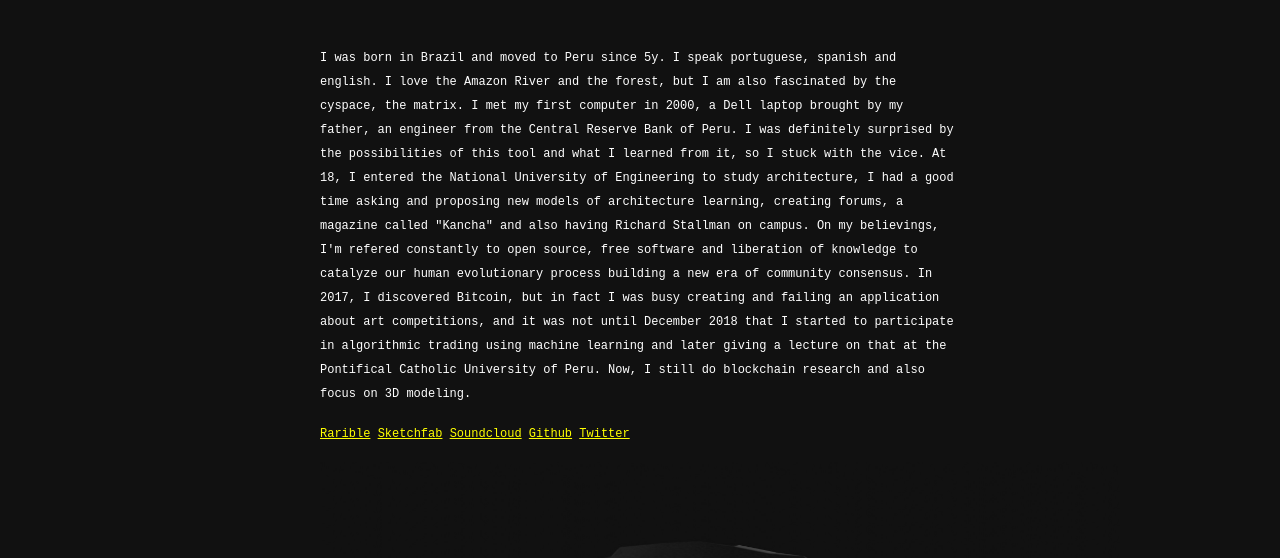
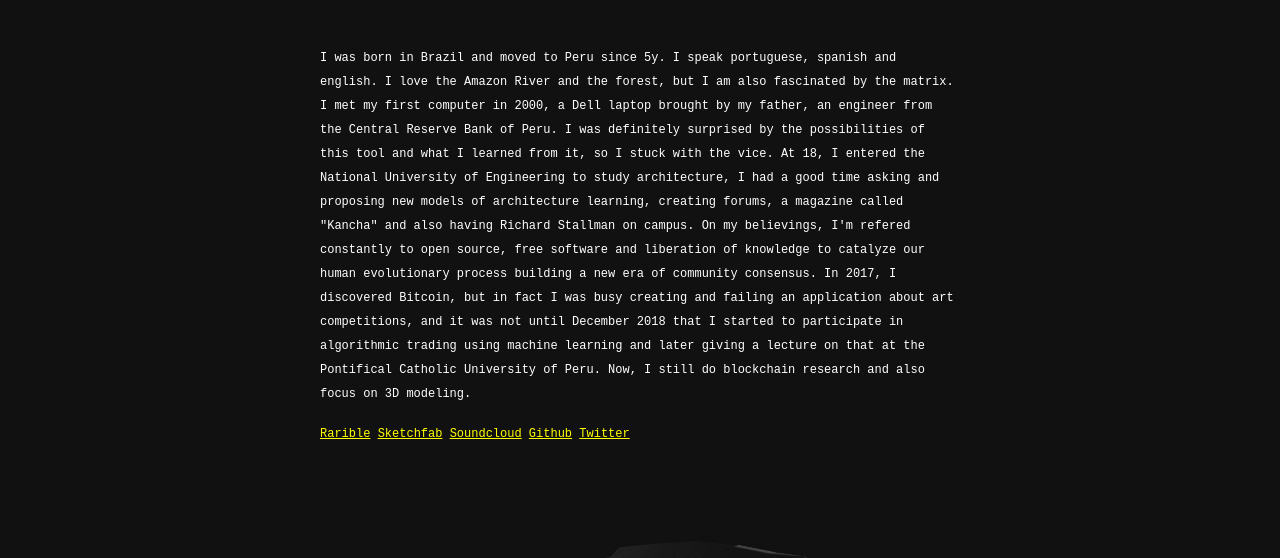
Before and after one commit to faboport/avatar, a plain HTML site: page index.html in a window 1280 px wide. Shown: the part 802-1360 px from the top of the page. Drawn offline with nearby package versions, Linux system fonts and the light colour scheme.

Commit message:
Update index.html

```diff
--- a/index.html
+++ b/index.html
@@ -57,7 +57,7 @@
     </div>
     <bio>
 		<obj>
-			<span>I was born in Brazil and moved to Peru since 5y. I speak portuguese, spanish and english. I love the Amazon River and the forest, but I am also fascinated by the cyspace, the matrix. I met my first computer in 2000, a Dell laptop brought by my father, an engineer from the Central Reserve Bank of Peru. I was definitely surprised by the possibilities of this tool and what I learned from it, so I stuck with the vice.
+			<span>I was born in Brazil and moved to Peru since 5y. I speak portuguese, spanish and english. I love the Amazon River and the forest, but I am also fascinated by the matrix. I met my first computer in 2000, a Dell laptop brought by my father, an engineer from the Central Reserve Bank of Peru. I was definitely surprised by the possibilities of this tool and what I learned from it, so I stuck with the vice.
 
 At 18, I entered the National University of Engineering to study architecture, I had a good time asking and proposing new models of architecture learning, creating forums, a magazine called "Kancha" and also having Richard Stallman on campus. On my believings, I'm refered constantly to open source, free software and liberation of knowledge to catalyze our human evolutionary process building a new era of community consensus.
 
```
